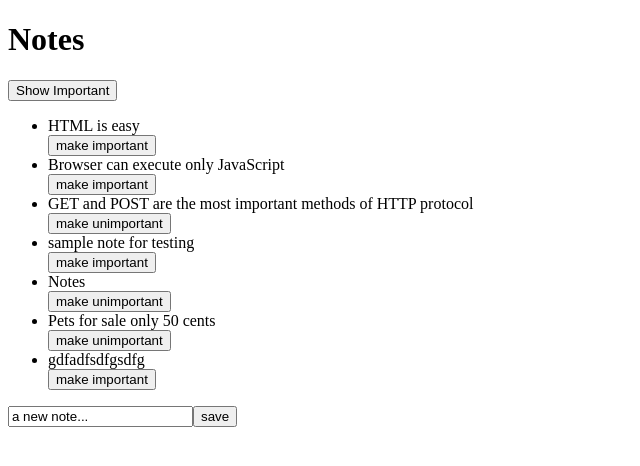
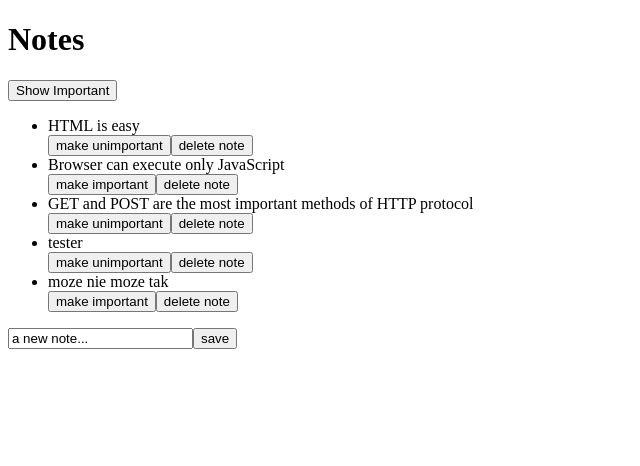
Before and after one commit to LaUrrego/fullstackopen, a React (Create React App) app in the folder learning-notes/: page / in a window 1280 px wide. Shown: the top 466 px of the page, without its empty margins (0-640 px from the left). Built offline with nearby package versions, Linux system fonts and the light colour scheme; data requests are answered from the project's data file.

Commit message:
Delete function

```diff
--- a/learning-notes/db.json
+++ b/learning-notes/db.json
@@ -3,7 +3,7 @@
     {
       "id": 1,
       "content": "HTML is easy",
-      "important": false
+      "important": true
     },
     {
       "id": 2,
@@ -16,24 +16,14 @@
       "important": true
     },
     {
-      "important": false,
-      "content": "sample note for testing",
+      "important": true,
+      "content": "tester",
       "id": 4
     },
     {
-      "important": true,
-      "content": "Notes",
-      "id": 5
-    },
-    {
-      "important": true,
-      "content": "Pets for sale only 50 cents",
+      "important": false,
+      "content": "moze nie moze tak",
       "id": 6
-    },
-    {
-      "important": false,
-      "content": "gdfadfsdfgsdfg",
-      "id": 7
     }
   ]
 }
--- a/learning-notes/src/App.js
+++ b/learning-notes/src/App.js
@@ -15,6 +15,7 @@ const App = () => {
         setNotes(initialNotes)
       })
   }, [])
+
   console.log('render', notes.length, 'notes')
 
   const notesToShow = showAll
@@ -37,11 +38,19 @@ const App = () => {
         console.log(response)
         setNewNote("a new note...")
       })
+  }
 
-    /*setNotes(notes.concat(noteObject))
-    /*returns the placeholder to default
-    setNewNote("a new note...")
-    console.log(notes)*/
+  const removeNote = (id) => {
+    console.log("id from remove:", id)
+
+    noteService
+      .remove(id)
+      .then(response => console.log("success",response),
+      setNotes(notes.filter(n=> n.id != id))
+      )
+      .catch(error => console.log(error))
+
+
   }
 
   const handleNoteChange = (event) => {
@@ -57,6 +66,10 @@ const App = () => {
       .then(response => {
         setNotes(notes.map(n => n.id !== id? n : response))
       })
+      .catch(error=>{
+        alert(error, `Note: ${note.content} was already deleted from the server!`)
+        setNotes(notes.filter(n=> n.id != id))
+      })
 
   }
 
@@ -70,7 +83,7 @@ const App = () => {
       </div>
       <ul>
         {notesToShow.map( note =>
-          <Note key={note.id} note={note} toggleImportance={()=>toggleImportanceOf(note.id)}/>
+          <Note key={note.id} note={note} toggleImportance={()=>toggleImportanceOf(note.id)} remove={()=>removeNote(note.id)}/>
           )}
       </ul>
       <form>
--- a/learning-notes/src/components/Note.js
+++ b/learning-notes/src/components/Note.js
@@ -1,10 +1,11 @@
-const Note = ({note, toggleImportance}) => {
+const Note = ({note, toggleImportance, remove}) => {
     const label = note.important ? "make unimportant" : "make important"
 
     return(
         <div>
             <li>{note.content}</li>
             <button onClick={toggleImportance}>{label}</button>
+            <button onClick={remove} >delete note</button>
         </div>
     )
 }
--- a/learning-notes/src/services/notes.js
+++ b/learning-notes/src/services/notes.js
@@ -17,9 +17,14 @@ const update = (id, newObject) => {
     return request.then(response => response.data)
 }
 
+const remove = (id) => {
+    const request = axios.delete(`${baseURL}/${id}`)
+    return request.then(response => response)
+}
 
 export default {
-    getAll: getAll,
-    create: create,
-    update: update
+    getAll,
+    create,
+    update,
+    remove
 }
```
